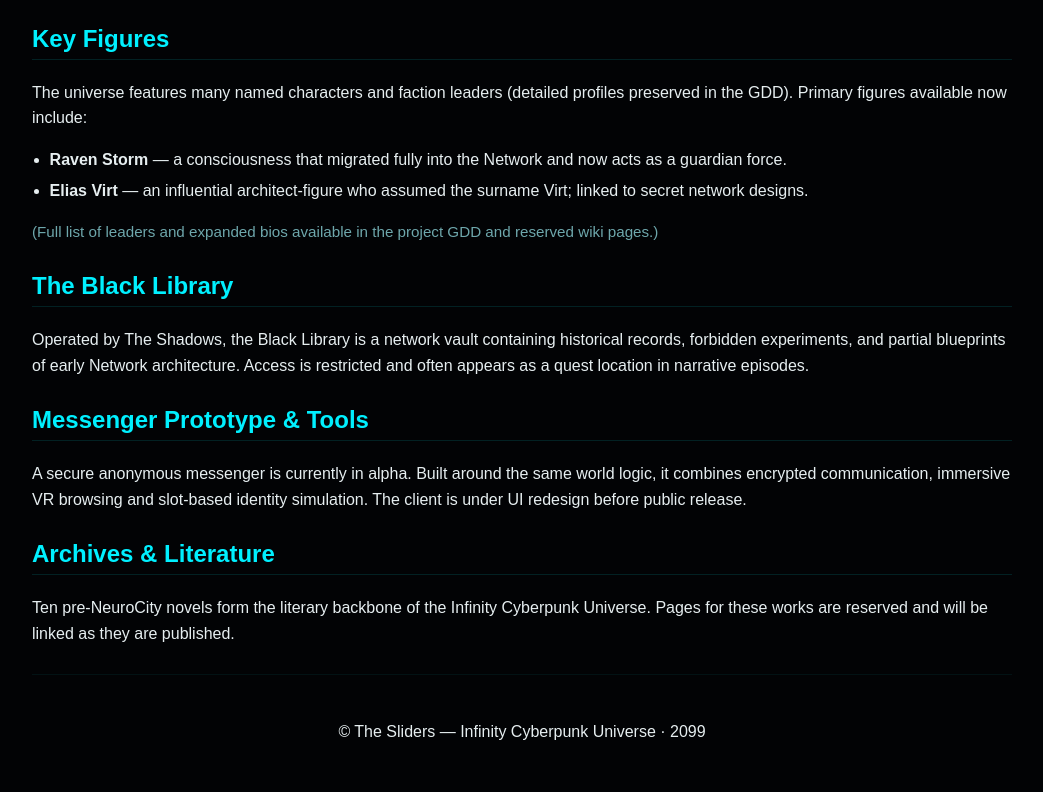
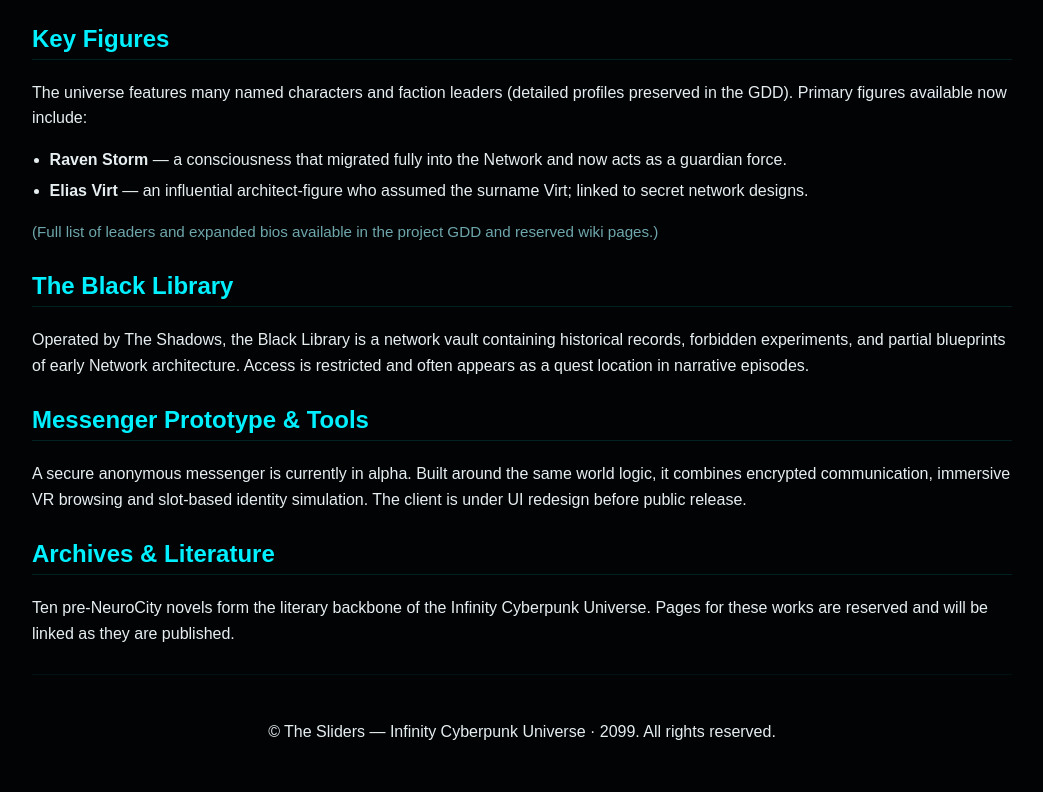
Before and after one commit to infinity-cyberpunk/thesliders, a plain HTML site: page universe.html in a window 1280 px wide. Shown: the part 1159-1951 px from the top of the page, without its empty margins (118-1161 px from the left). Drawn offline with Linux system fonts and the light colour scheme.

Commit message:
Update universe.html
add in last line about " All rights reserved."

```diff
--- a/universe.html
+++ b/universe.html
@@ -93,7 +93,7 @@
     </section>
 
     <footer>
-      <p>© The Sliders — Infinity Cyberpunk Universe · 2099</p>
+      <p>© The Sliders — Infinity Cyberpunk Universe · 2099. All rights reserved.</p>
     </footer>
   </div>
 </body>
```
